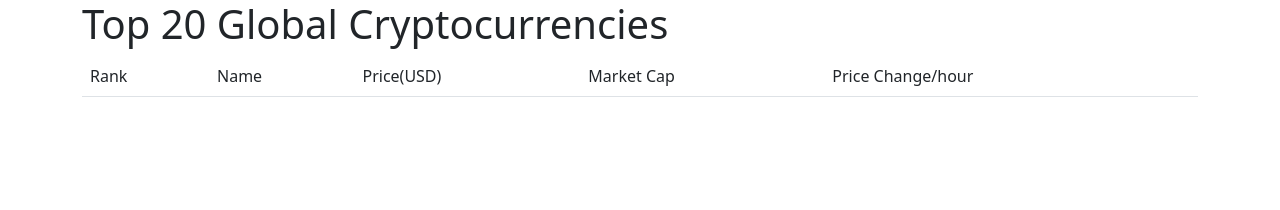
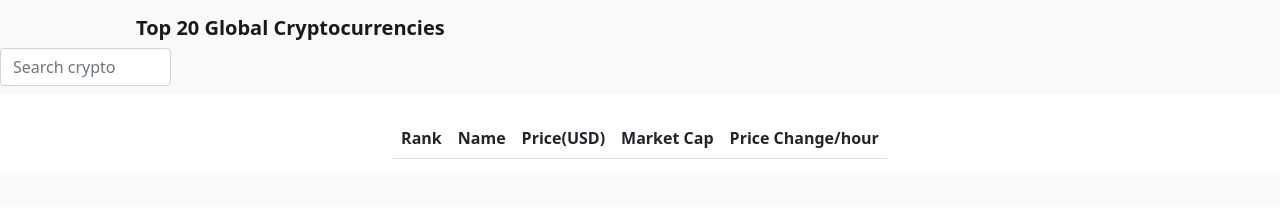
Before and after one commit to ChisengaSol/top-20-cryptocurrencies, a website: page public/index.html in a window 1280 px wide. Drawn offline with nearby package versions, Linux system fonts and the light colour scheme; no server answers.

Commit message:
3rd Commit

```diff
--- a/public/controllers/controller.js
+++ b/public/controllers/controller.js
@@ -6,7 +6,9 @@ app.controller('AppCrtlr',function($scope, $http){
     $http.get('/cryptocurrencies').then((res) => {
         console.log("I got the data which I requested");
         //console.log(res.data);
+        $scope.nameFilter;
         $scope.currencies = res.data;
+
     });
 
     //$scope.currencies = currencies;
--- a/public/index.html
+++ b/public/index.html
@@ -10,24 +10,36 @@
 
     <!-- <script src="app.js"></script> -->
 </head>
-<!-- <body ng-app = "TonCryptocurrencies" ng-controller = "CryptoController" >
-    {{demo}}
-     -->
+<div> <nav class="navbar navbar-light bg-light">
+    <a class="navbar-brand container text-center"><b>Top 20 Global Cryptocurrencies</b></a>
+    <form class="form-inline">
+      <div class="col-sm-8"><input class="form-control" type="search" ng-model="nameFilter" placeholder="Search crypto"></div>
+
+    </form>
+
+  </nav>
+
+
+  <br>
 <body>
+
     <div class="container" ng-controller = "AppCrtlr">
-        <h1>Top 20 Global Cryptocurrencies</h1>
-        <table class = "table">
+
+        <!-- <input type="text" ng-model="nameFilter" placeholder="Search for crypto name here..."/> -->
+        <div class="row justify-content-center">
+            <div class="col-auto">
+                <table class="table table-striped table-responsive">
                     <thead>
                         <tr>
-                    <td>Rank</td>
-                    <td>Name</td>
-                    <td>Price(USD)</td>
-                    <td>Market Cap</td>
-                    <td>Price Change/hour</td>
+                            <td scope="col"><b>Rank</b></td>
+                            <td scope="col"><b>Name</b></td>
+                            <td scope="col"><b>Price(USD)</b></td>
+                            <td scope="col"><b>Market Cap</b></td>
+                            <td scope="col"><b>Price Change/hour</b></td>
                         </tr>
                     </thead>
                     <tbody>
-                <tr ng-repeat = "currency in currencies.coins">
+                        <tr ng-repeat = "currency in currencies.coins | filter: nameFilter">
                             <td>{{currency.rank}}</td>
                             <td>{{currency.name}}</td>
                             <td>{{currency.price}}</td>
@@ -37,9 +49,23 @@
                     </tbody>
                 </table>
             </div>
+        </div>
+    </div>
     <script src="https://ajax.googleapis.com/ajax/libs/angularjs/1.8.2/angular.min.js"></script>
     <script src = "controllers/controller.js"></script>
     <script src = "controllers/app.js"></script>
 
 </body>
+<!-- Footer -->
+<footer class="page-footer navbar-light bg-light">
+
+    <!-- Copyright -->
+    <div class="footer-copyright text-center py-3">
+
+    </div>
+    <!-- Copyright -->
+
+  </footer>
+  <!-- Footer -->
+
 </html>
```
Lines whose indentation alone changed are shown as unchanged.
